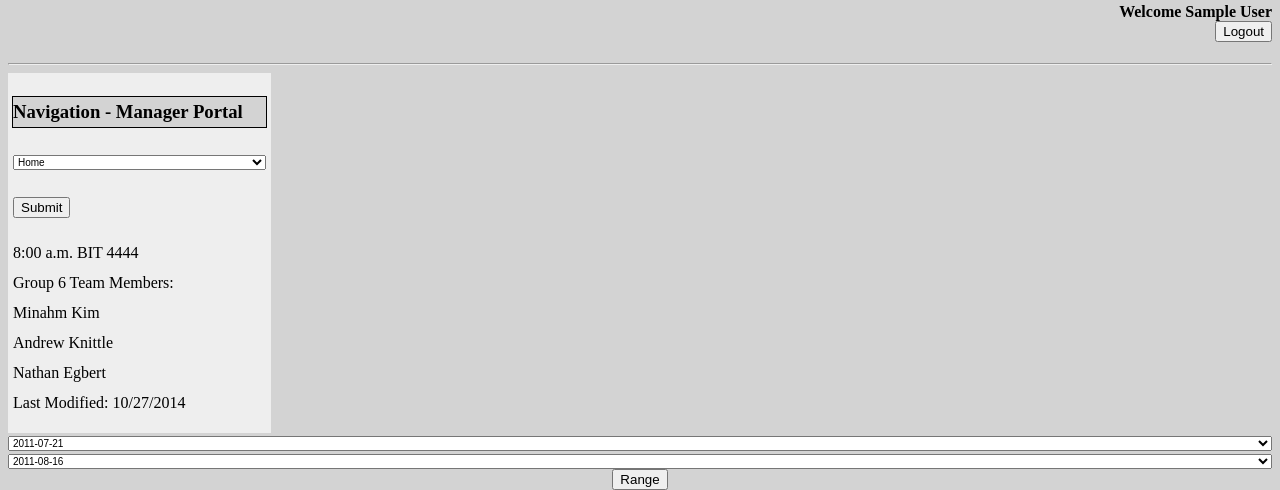
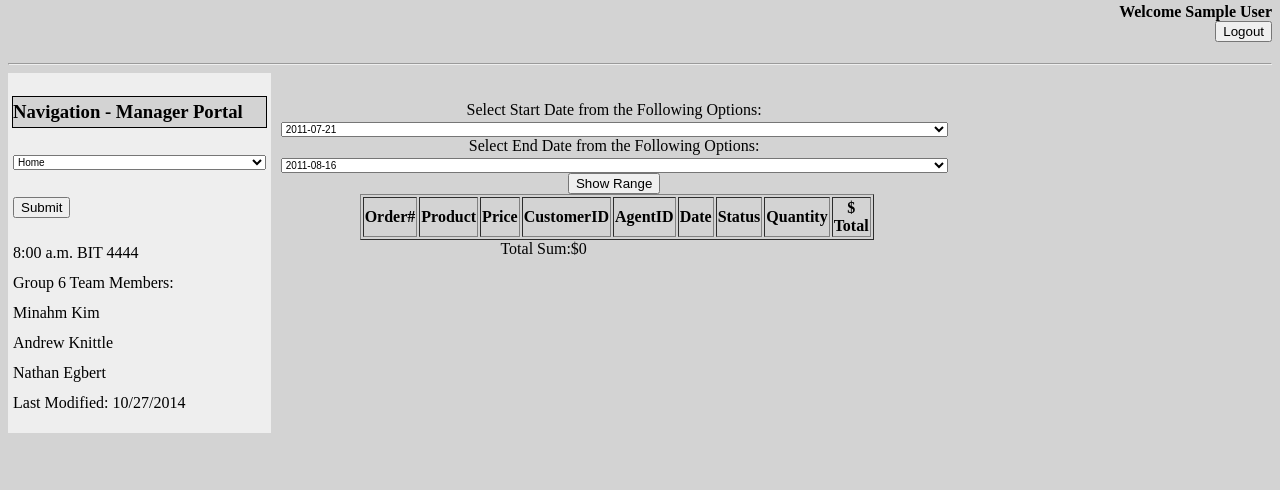
Before and after one commit to kim-minahm/BIT4444, a PHP site: page /report.php in a window 1280 px wide. Shown: the part 348-838 px from the top of the page. After the commit the page ends 781 px from the top, so only its background shows below. Run offline with PHP 8.4, Linux system fonts and the light colour scheme; the visitor is signed in with stand-in values (Sample User, id 1); data that the repository does not hold is empty.

Commit message:
report page looks nicer now
Just fixed the page to make it more user friendly

```diff
--- a/hw2.css
+++ b/hw2.css
@@ -18,7 +18,16 @@ h2{
 h4{
 	text-align: right;
 }
-
+contained{
+	resize: both;
+	display: flex;
+    flex-flow: row wrap;
+    align-content: space-around;
+    padding: 10px;
+	text-align: center;
+    margin-left:15%;
+    margin-right:15%;
+}
 span{
 	text-align: center;
 }
--- a/report.php
+++ b/report.php
@@ -47,13 +47,16 @@
 			<title>Receipt</title>
 			<link rel="stylesheet" type="text/css" href="hw2.css"/>
 		</head>
-		<form action="#" method="post">
+		<contained><form action="#" method="post"></br>
+		Select Start Date from the Following Options:
             <select name="DateRange">
 				<option value="2011-07-21">2011-07-21</option>
 				<option value="2011-07-31">2011-07-31</option>
 				<option value="2011-08-06">2011-08-06</option>
 				<option value="2011-08-12">2011-08-12</option>
 			</select>
+		Select End Date from the Following Options:
+			</br>
 			<select name="DateRangeEnd">
 				<option value="2011-08-16">2011-08-16</option>
 				<option value="2011-08-10">2011-08-10</option>
@@ -61,7 +64,8 @@
 				<option value="2011-07-26">2011-07-26</option>
 			</select>
 			</br>
-			<center><input type="submit" name="submit" value="Range"></center>
+			</contained>
+			<center><input type="submit" name="submit" value="Show Range"></center>
         </form>
 		<form method="post" action="new_order_result.php">
         <table border = "1">
```
